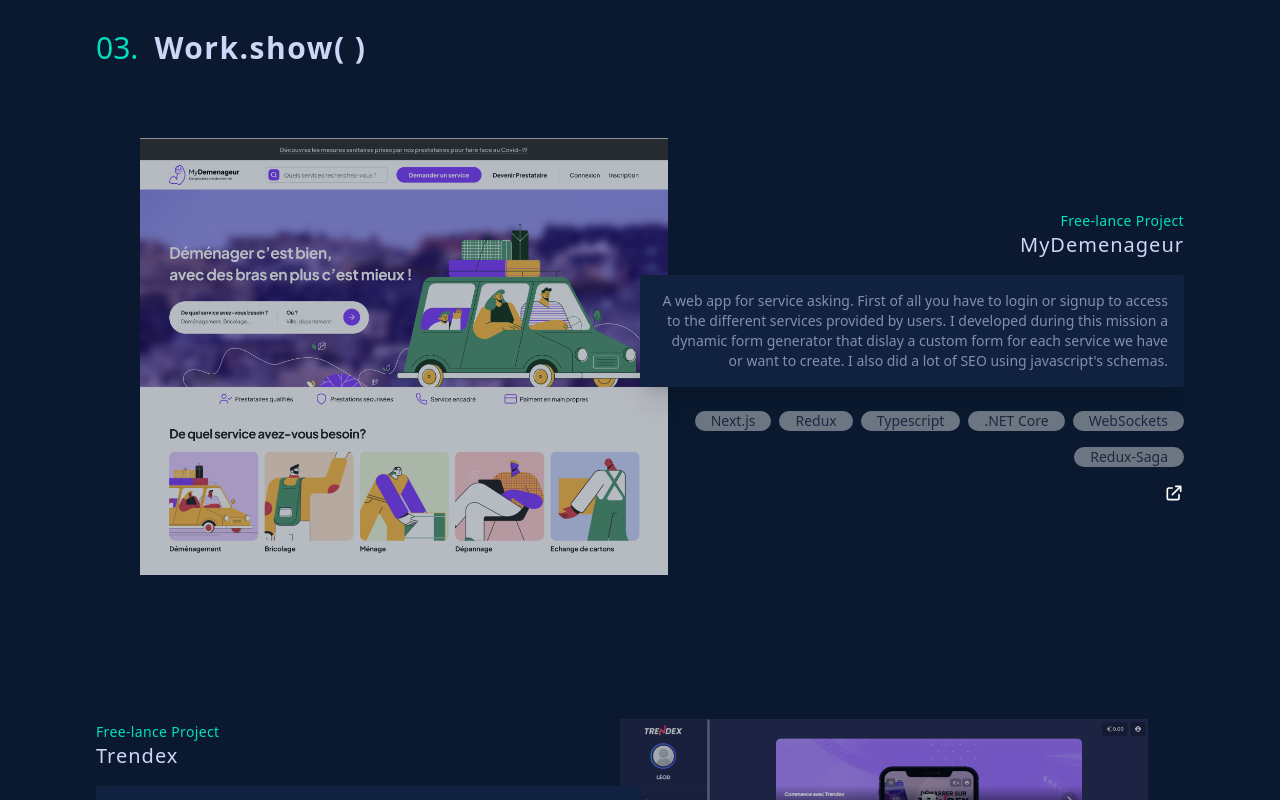
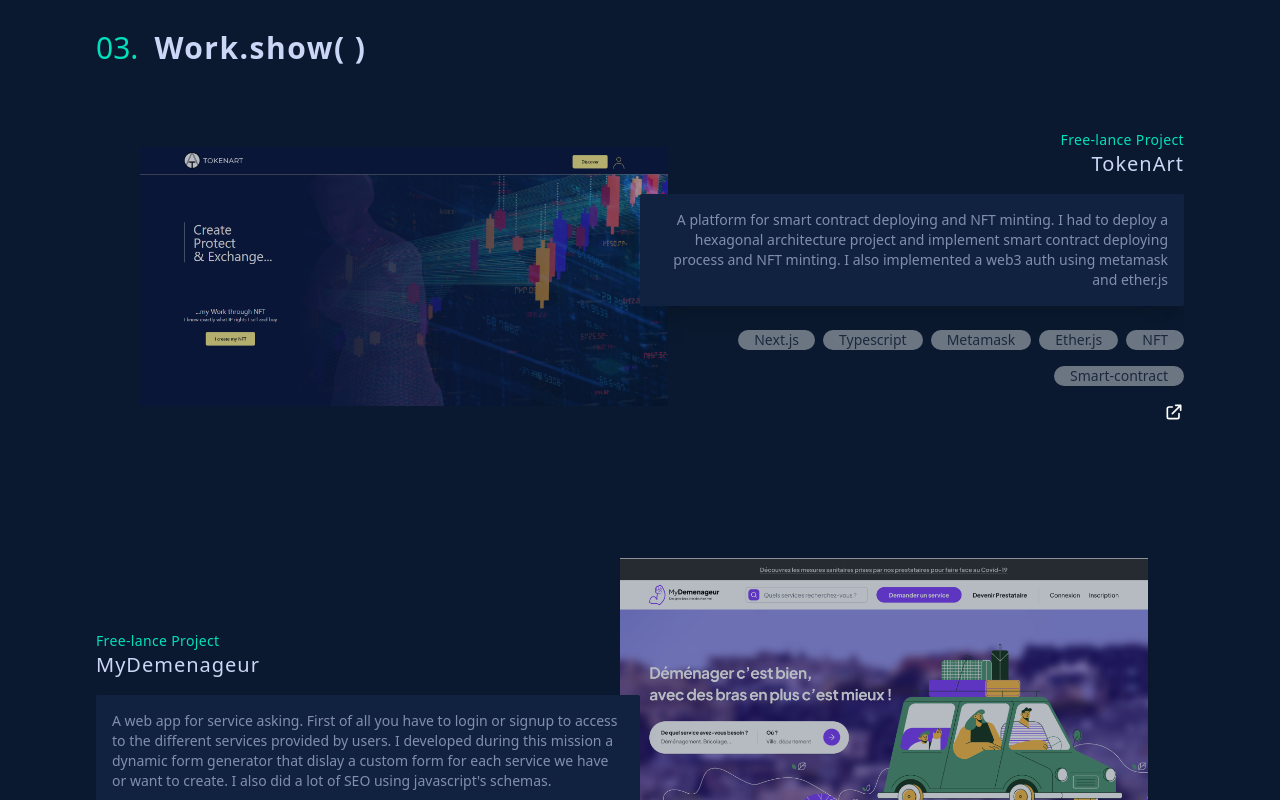
Before and after one commit to LeoDELPON/LeoDELPON.github.io, a Next.js app: page / in a window 1280 px wide. Shown: the part 2520-3320 px from the top of the page. Built offline with nearby package versions, Linux system fonts and the light colour scheme.

Commit message:
Add new experience

```diff
--- a/constants/works.ts
+++ b/constants/works.ts
@@ -1,4 +1,12 @@
 export const works = [
+  {
+    category: "Free-lance Project",
+    title: "TokenArt",
+    img: "/TokenArt.png",
+    content: "A platform for smart contract deploying and NFT minting. I had to deploy a hexagonal architecture project and implement smart contract deploying process and NFT minting. I also implemented a web3 auth using metamask and ether.js",
+    tags: ["Next.js", "Typescript", "Metamask", "Ether.js", "NFT", "Smart-contract"],
+    source: "https://www.tokenart.app/"
+  },
   {
     category: "Free-lance Project",
     title: "MyDemenageur",
```
Also changed, not shown: public/TokenArt.png (added).
